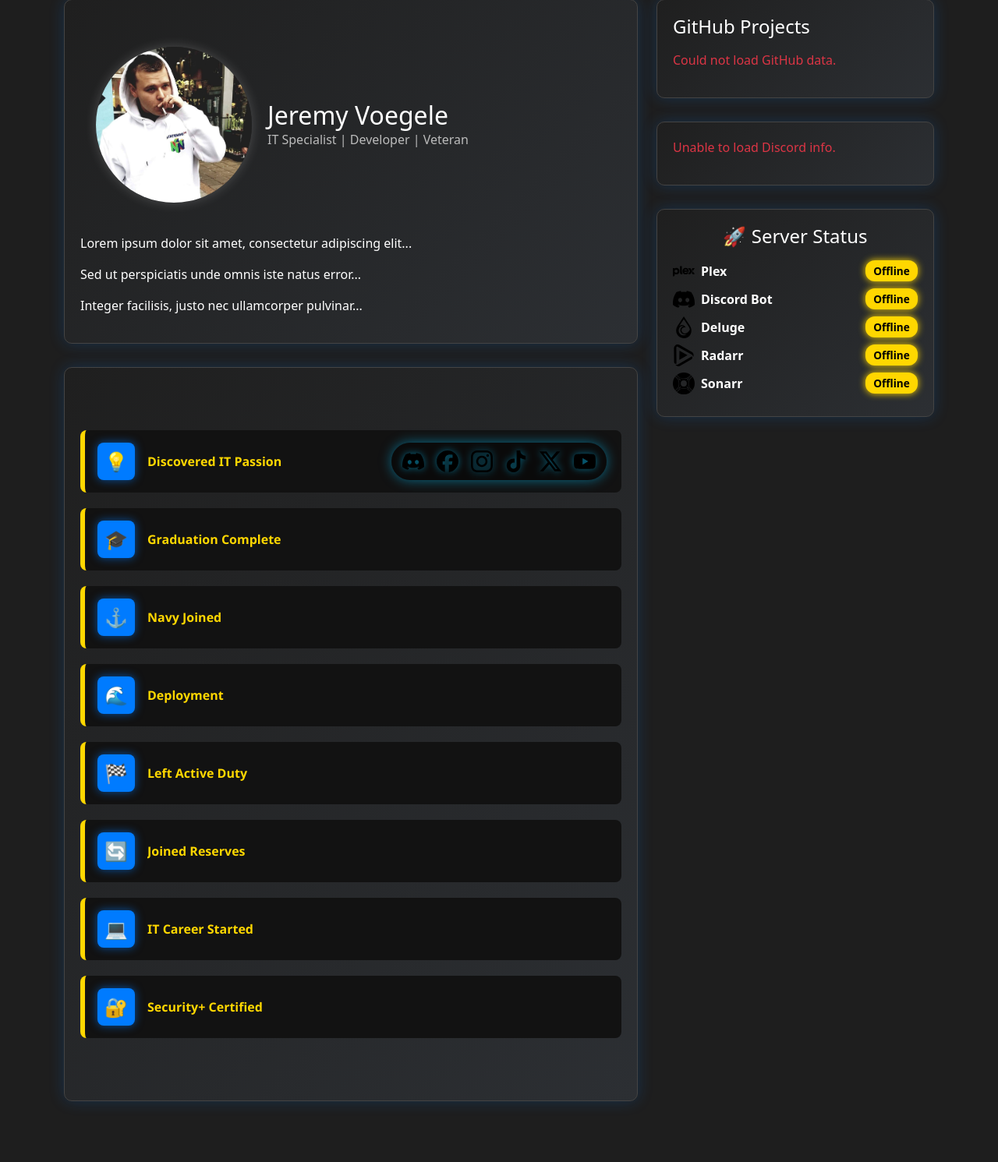
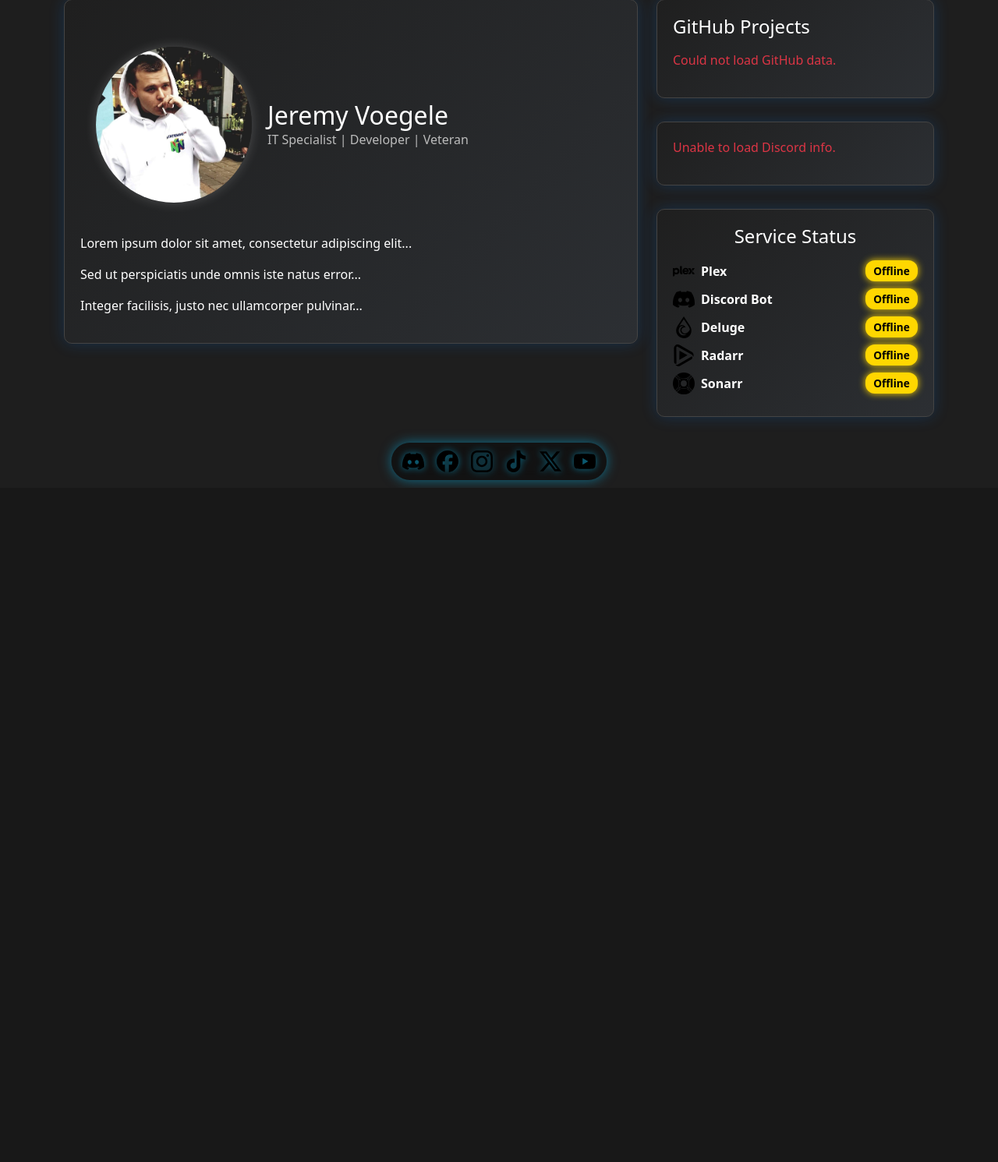
Before and after one commit to Ceaserxl/CXL-Website, a PHP site: page / in a window 1280 px wide. Shown: the part 174-1665 px from the top of the page at 78% size. After the commit the page ends 800 px from the top, so only its background shows below. Run offline with PHP 8.4, Linux system fonts and the light colour scheme; data that the repository does not hold is empty.

Commit message:
corrections and updates

```diff
--- a/includes/status/status.php
+++ b/includes/status/status.php
@@ -1,5 +1,5 @@
 <div class="card-section text-white">
-  <h4 class="mb-3 text-center">🚀 Server Status</h4>
+  <h4 class="mb-3 text-center">Service Status</h4>
   <div id="status-list">Loading...</div>
 </div>
 
--- a/includes/timeline/timeline.php
+++ b/includes/timeline/timeline.php
@@ -3,7 +3,7 @@
 <style>
 .timeline-feed {
   max-width: 700px;
-  margin: 60px auto;
+  margin: auto;
   font-family: 'Segoe UI', sans-serif;
 }
 
@@ -13,12 +13,11 @@
   background: #121212;
   border-left: 6px solid gold;
   padding: 16px;
-  margin-bottom: 20px;
+  margin-bottom: 10px;
   border-radius: 8px;
   opacity: 0;
   transform: scale(0.8) translateX(-30px);
   animation: bounceIn 0.6s ease forwards;
-  cursor: pointer;
   transition: transform 0.3s ease, box-shadow 0.3s ease;
 }
 
@@ -43,10 +42,6 @@
   transition: transform 0.5s ease;
 }
 
-.timeline-entry:hover .timeline-icon {
-  transform: rotate(360deg) scale(1.2);
-}
-
 .timeline-text {
   color: #fff;
   transition: max-height 0.3s ease;
@@ -60,9 +55,6 @@
 
 .timeline-entry.expanded .timeline-text {
   max-height: 500px;
-}
-.timeline-entry.collapsed .timeline-text {
-  max-height: 24px;
 }
 
 @keyframes bounceIn {
@@ -89,7 +81,7 @@
 
 timelineData.forEach((item, index) => {
   const el = document.createElement('div');
-  el.className = `timeline-entry collapsed`;
+  el.className = `timeline-entry expanded`;
   el.style.animationDelay = `${index * 0.3}s`;
   el.innerHTML = `
     <div class="timeline-icon">${item.icon}</div>
@@ -98,10 +90,6 @@
       ${item.desc}
     </div>
   `;
-  el.addEventListener('click', () => {
-    el.classList.toggle('expanded');
-    el.classList.toggle('collapsed');
-  });
   container.appendChild(el);
 });
 </script>
--- a/index.php
+++ b/index.php
@@ -45,9 +45,9 @@
       </div>
 
       <!-- Timeline Section -->
-      <div class="card-section mt-4">
+      <!-- <div class="card-section mt-4">
         <?php include './includes/timeline/timeline.php'; ?>
-      </div>
+      </div> -->
     </div>
 
     <!-- Sidebar -->
```
